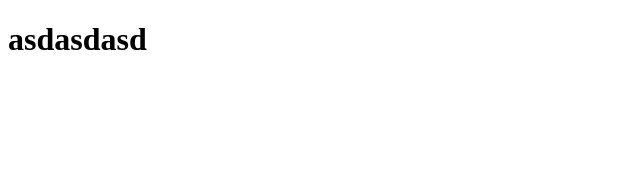
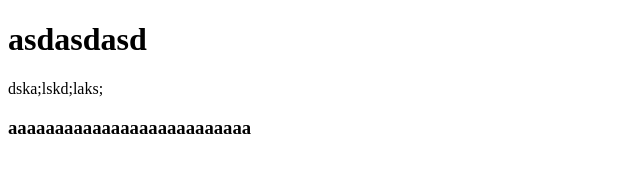
Before and after one commit to xuriwrrnbuysar-commits/myapp, a plain HTML site: page index.html in a window 1280 px wide. Shown: the whole page, without its empty margins (0-640 px from the left). Drawn offline with Linux system fonts and the light colour scheme.

Commit message:
test update data

```diff
--- a/index.html
+++ b/index.html
@@ -7,5 +7,7 @@
 </head>
 <body>
     <h1>asdasdasd</h1>
+    <p>dska;lskd;laks;</p>
+    <h3>aaaaaaaaaaaaaaaaaaaaaaaaaa</h3>
 </body>
 </html>
```
